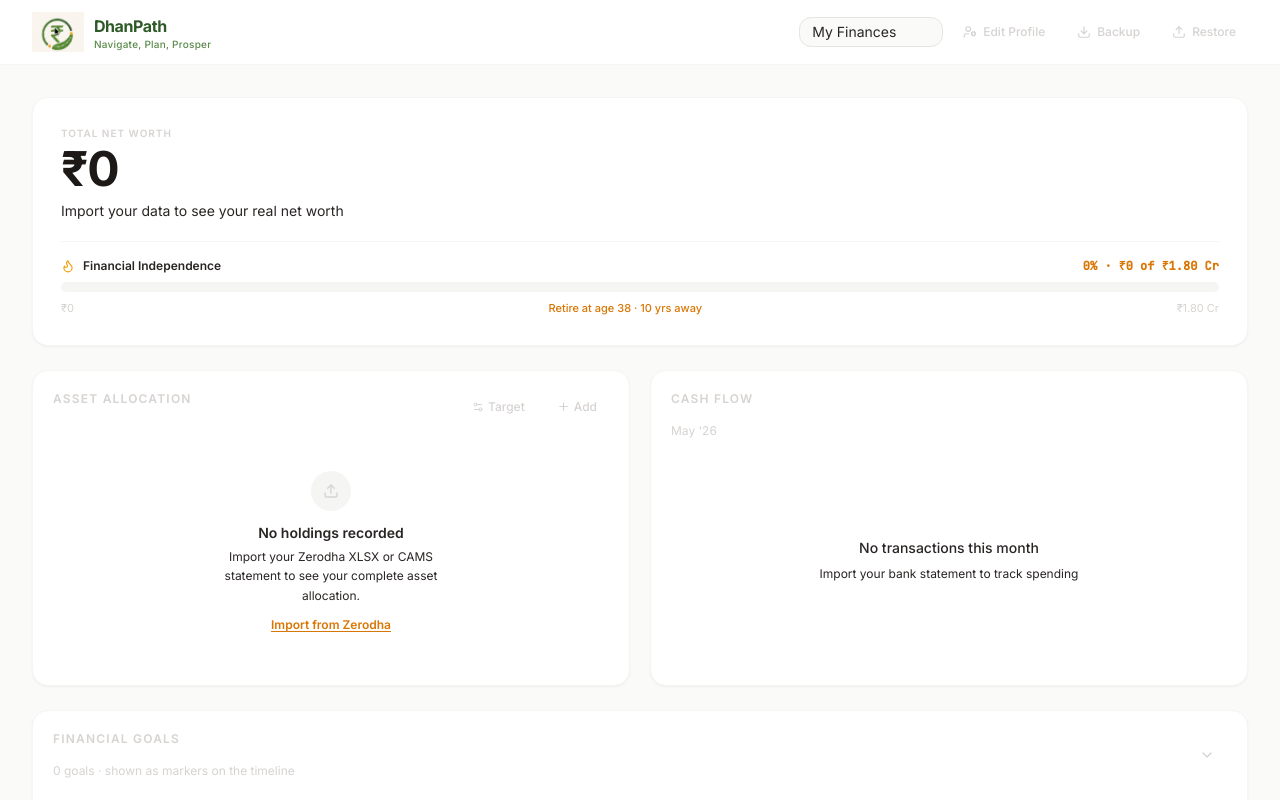
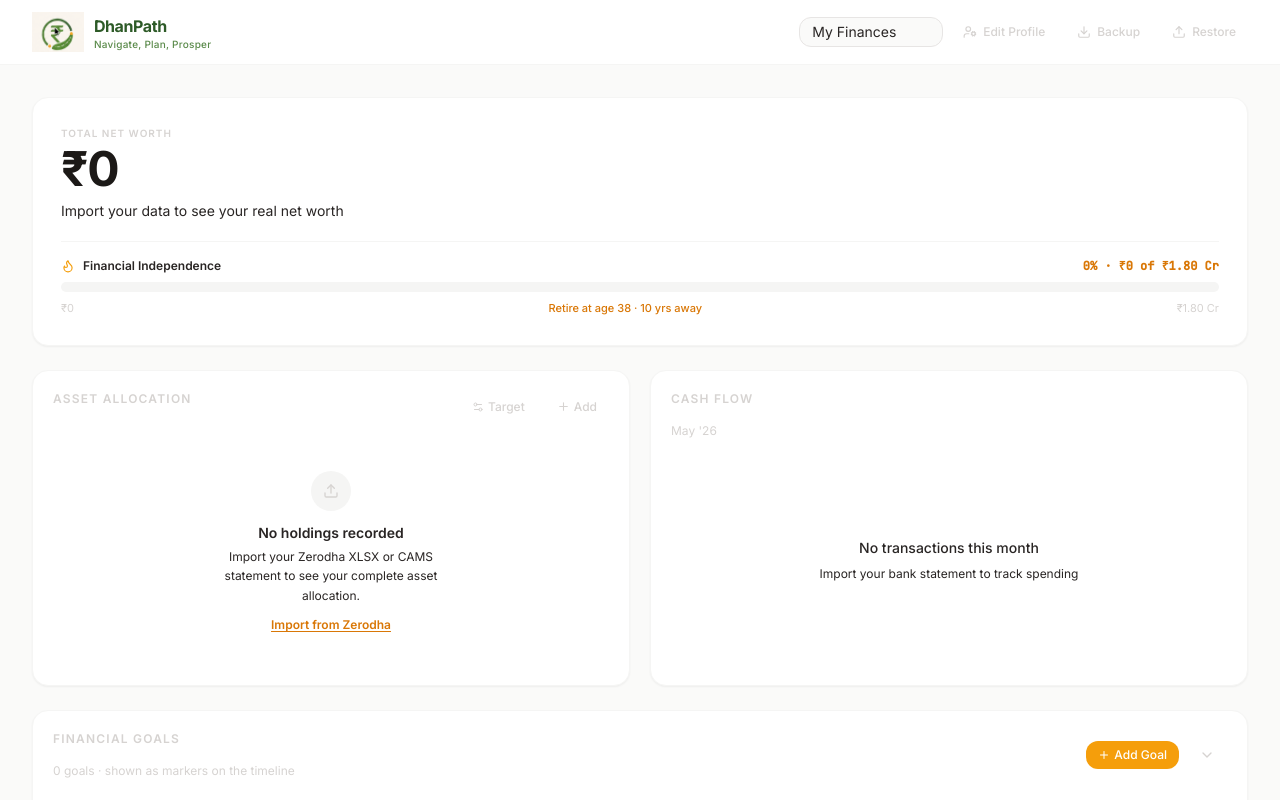
Before and after one commit to bhatprshntpm/DhanPath, a React (Vite) app: page / in a window 1280 px wide. Shown: the top 800 px of the page. Built offline with nearby package versions, Linux system fonts and the light colour scheme.

Commit message:
Fix: always-visible Add Goal button in header, no expand needed

```diff
--- a/src/components/GoalsCard.tsx
+++ b/src/components/GoalsCard.tsx
@@ -181,9 +181,16 @@ export default function GoalsCard() {
             {data.goals.length} goal{data.goals.length !== 1 ? 's' : ''} · shown as markers on the timeline
           </p>
         </div>
-        <button data-expand="goals" className="btn-ghost" onClick={() => setExpanded(v => !v)}>
-          {expanded ? <ChevronUp size={16}/> : <ChevronDown size={16}/>}
-        </button>
+        <div className="flex items-center gap-2">
+          <button
+            onClick={() => { setExpanded(true); setShowCustom(true) }}
+            className="btn-primary flex items-center gap-1 text-xs px-3 py-1.5">
+            <Plus size={12}/> Add Goal
+          </button>
+          <button data-expand="goals" className="btn-ghost" onClick={() => setExpanded(v => !v)}>
+            {expanded ? <ChevronUp size={16}/> : <ChevronDown size={16}/>}
+          </button>
+        </div>
       </div>
 
       {/* Inline edit form — shown above chips when editing */}
```
